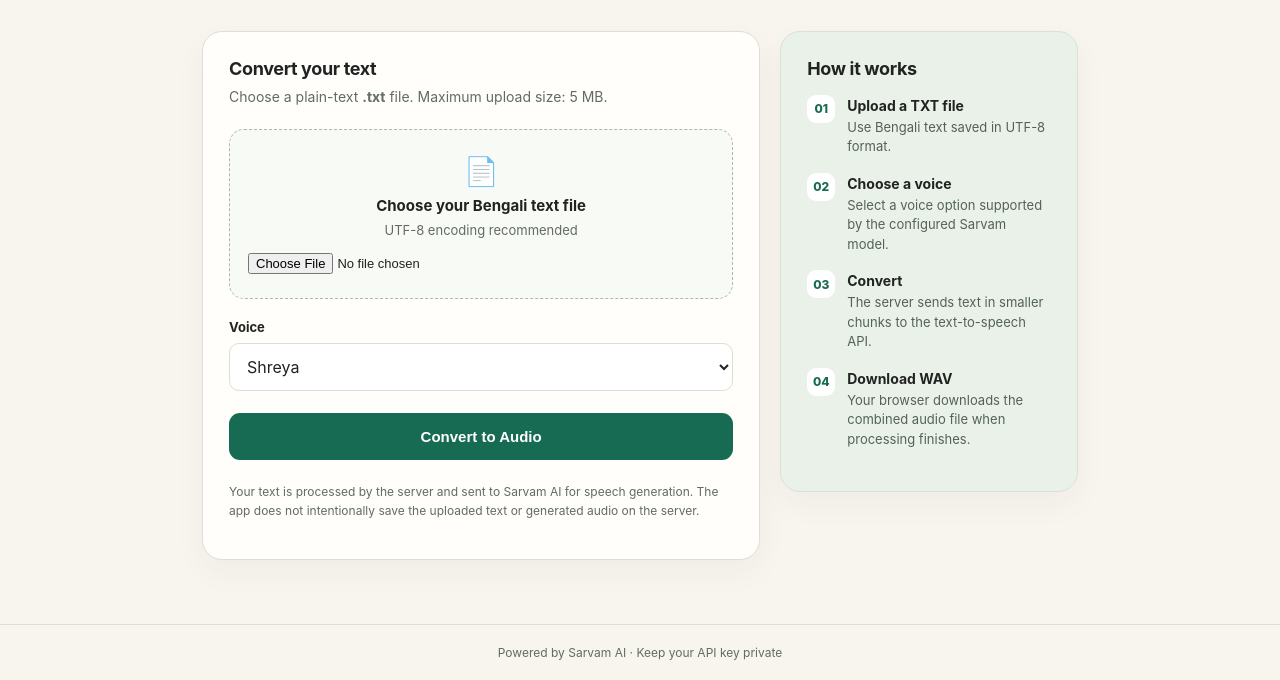
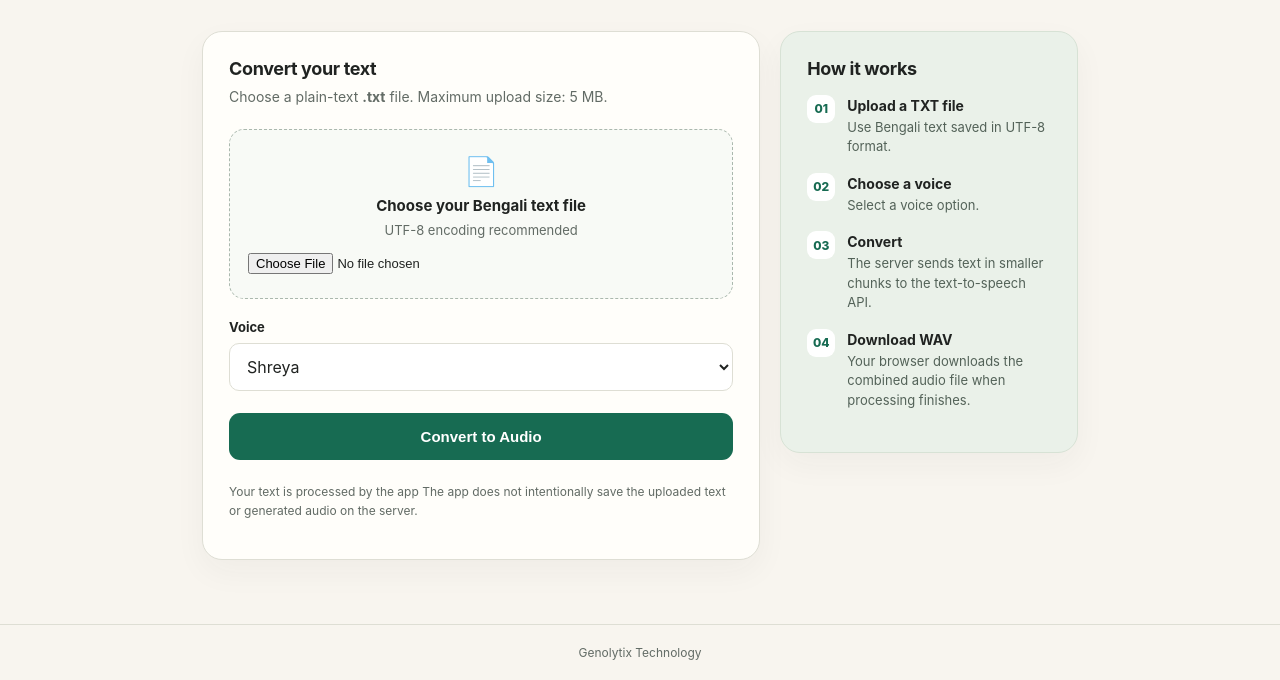
Before and after one commit to genolytix/bengali-text-to-audio, a Flask app: page / in a window 1280 px wide. Shown: the part 358-1038 px from the top of the page. Run offline with Flask 3, Linux system fonts and the light colour scheme.

Commit message:
Revise privacy statement and footer branding
Updated privacy notice and footer text in index.html.

```diff
--- a/templates/index.html
+++ b/templates/index.html
@@ -70,18 +70,18 @@
           <button id="submit-button" type="submit">Convert to Audio</button>
           <div id="status" class="status" role="status" aria-live="polite"></div>
         </form>
-        <p class="privacy">Your text is processed by the server and sent to Sarvam AI for speech generation. The app does not intentionally save the uploaded text or generated audio on the server.</p>
+        <p class="privacy">Your text is processed by the app The app does not intentionally save the uploaded text or generated audio on the server.</p>
       </section>
       <aside class="card side">
         <h2>How it works</h2>
         <div class="step"><div class="num">01</div><div><strong>Upload a TXT file</strong><p>Use Bengali text saved in UTF-8 format.</p></div></div>
-        <div class="step"><div class="num">02</div><div><strong>Choose a voice</strong><p>Select a voice option supported by the configured Sarvam model.</p></div></div>
+        <div class="step"><div class="num">02</div><div><strong>Choose a voice</strong><p>Select a voice option.</p></div></div>
         <div class="step"><div class="num">03</div><div><strong>Convert</strong><p>The server sends text in smaller chunks to the text-to-speech API.</p></div></div>
         <div class="step"><div class="num">04</div><div><strong>Download WAV</strong><p>Your browser downloads the combined audio file when processing finishes.</p></div></div>
       </aside>
     </div>
   </main>
-  <footer>Powered by Sarvam AI · Keep your API key private</footer>
+  <footer>Genolytix Technology</footer>
   <script>
     const form = document.getElementById("convert-form");
     const button = document.getElementById("submit-button");
```
